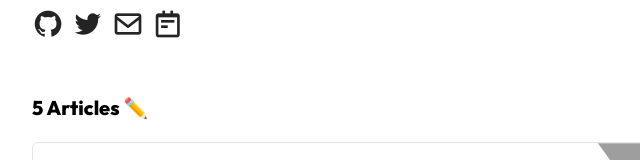
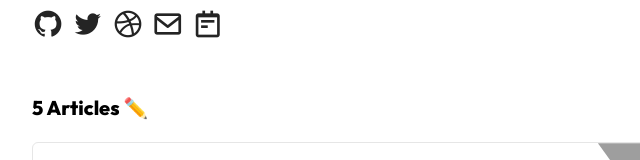
Before and after one commit to lash0000/lash, a plain HTML site: page index.html in a window 1280 px wide. Shown: the part 302-462 px from the top of the page, 148-788 px from the left. Drawn offline with nearby package versions, Linux system fonts and the light colour scheme; grey boxes are pictures that could not be loaded.

Commit message:
dribbble added

```diff
--- a/index.html
+++ b/index.html
@@ -125,6 +125,13 @@
             <i class="bx bxl-twitter"></i>
           </a>
           <a
+            href="https://dribbble.com/lash0000"
+            target="_blank"
+            rel="noopener noreferrer"
+          >
+            <i class="bx bxl-dribbble"></i>
+          </a>
+          <a
             href="mailto:kenbusano2003@gmail.com"
             target="_blank"
             rel="noopener noreferrer"
```
